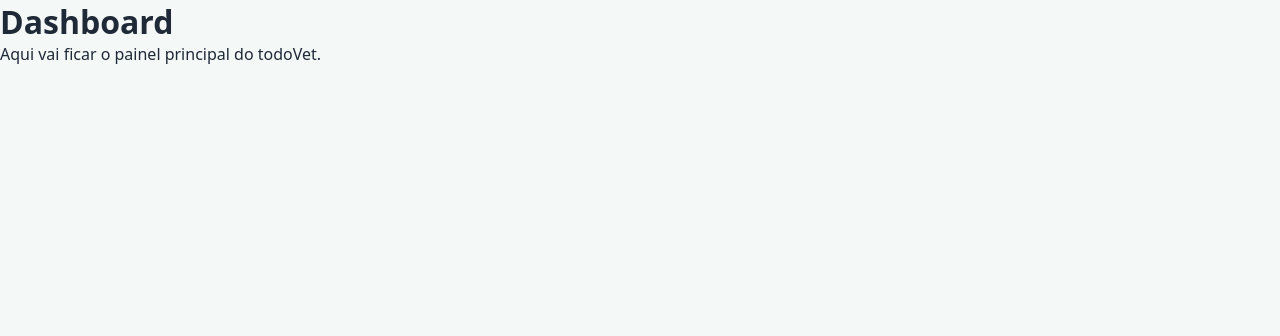
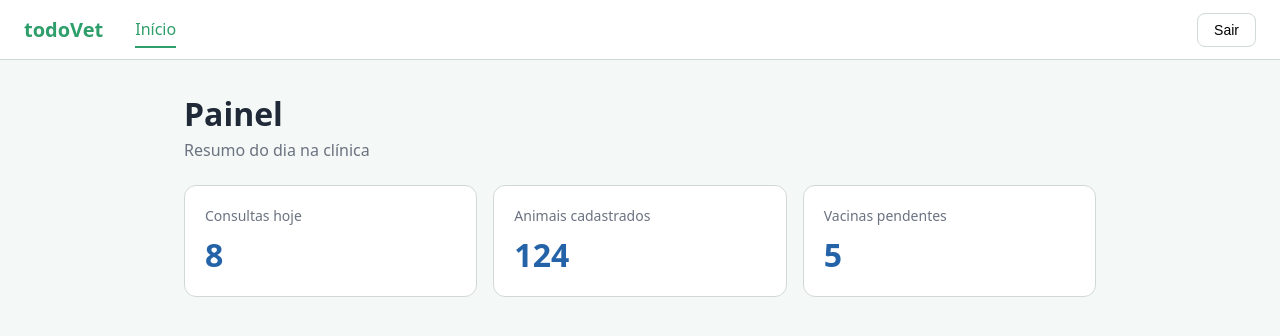
Before and after one commit to pauloartur23/todoVet, a React app in the folder frontend/: page /dashboard in a window 1280 px wide. Shown: the top 336 px of the page. Built offline with nearby package versions, Linux system fonts and the light colour scheme; the HTML template or start-up script is replaced by a standard one.

Commit message:
feat: cria dashboard com topbar e cards de resumo

```diff
--- /dev/null
+++ b/frontend/src/components/TopBar.css
@@ -0,0 +1,51 @@
+.topbar {
+    display: flex;
+    align-items: center;
+    gap: 32px;
+    padding: 0 24px;
+    height: 60px;
+    background: white;
+    border-bottom: 1px solid var(--borda);
+}
+
+.topbar-logo {
+    color: var(--verde);
+    font-size: 20px;
+    font-weight: bold;
+}
+
+.topbar-menu {
+    display: flex;
+    gap: 20px;
+    flex: 1;
+}
+
+.topbar-menu a {
+    color: var(--texto);
+    text-decoration: none;
+    padding: 6px 0;
+    border-bottom: 2px solid transparent;
+}
+
+.topbar-menu a:hover {
+    color: var(--verde);
+}
+
+.topbar-menu a.active {
+    color: var(--verde);
+    border-bottom-color: var(--verde);
+}
+
+.topbar-sair {
+    background: none;
+    border: 1px solid var(--borda);
+    border-radius: 8px;
+    padding: 8px 16px;
+    cursor: pointer;
+    font-size: 14px;
+}
+
+.topbar-sair:hover {
+    border-color: var(--azul);
+    color: var(--azul);
+}
--- /dev/null
+++ b/frontend/src/components/TopBar.jsx
@@ -0,0 +1,26 @@
+import { NavLink, useNavigate } from 'react-router-dom';
+import './Topbar.css';
+
+function Topbar() {
+    const navigate = useNavigate();
+
+    function handleSair() {
+        navigate('/login');
+    }
+
+    return (
+        <header className="topbar">
+            <span className="topbar-logo">todoVet</span>
+
+            <nav className="topbar-menu">
+                <NavLink to="/dashboard">Início</NavLink>
+            </nav>
+
+            <button className="topbar-sair" onClick={handleSair}>
+                Sair
+            </button>
+        </header>
+    );
+}
+
+export default Topbar;
--- /dev/null
+++ b/frontend/src/pages/Dashboard.css
@@ -0,0 +1,39 @@
+.dashboard-conteudo {
+    max-width: 960px;
+    margin: 0 auto;
+    padding: 32px 24px;
+}
+
+.dashboard-conteudo h1 {
+    margin-bottom: 4px;
+}
+
+.dashboard-subtitulo {
+    color: #6b7280;
+    margin-bottom: 24px;
+}
+
+.dashboard-cards {
+    display: grid;
+    grid-template-columns: repeat(auto-fit, minmax(220px, 1fr));
+    gap: 16px;
+}
+
+.dashboard-card {
+    background: white;
+    border: 1px solid var(--borda);
+    border-radius: 12px;
+    padding: 20px;
+}
+
+.dashboard-card-titulo {
+    font-size: 14px;
+    color: #6b7280;
+    margin-bottom: 8px;
+}
+
+.dashboard-card-valor {
+    font-size: 32px;
+    font-weight: bold;
+    color: var(--azul);
+}
--- a/frontend/src/pages/Dashboard.jsx
+++ b/frontend/src/pages/Dashboard.jsx
@@ -1,8 +1,29 @@
+import Topbar from '../components/Topbar.jsx';
+import './Dashboard.css';
+
+const resumo = [
+    { titulo: 'Consultas hoje', valor: 8 },
+    { titulo: 'Animais cadastrados', valor: 124 },
+    { titulo: 'Vacinas pendentes', valor: 5 },
+];
+
 function Dashboard() {
     return (
         <div>
-            <h1>Dashboard</h1>
-            <p>Aqui vai ficar o painel principal do todoVet.</p>
+            <Topbar />
+            <main className="dashboard-conteudo">
+                <h1>Painel</h1>
+                <p className="dashboard-subtitulo">Resumo do dia na clínica</p>
+
+                <div className="dashboard-cards">
+                    {resumo.map((item) => (
+                        <div key={item.titulo} className="dashboard-card">
+                            <p className="dashboard-card-titulo">{item.titulo}</p>
+                            <p className="dashboard-card-valor">{item.valor}</p>
+                        </div>
+                    ))}
+                </div>
+            </main>
         </div>
     );
 }
```
